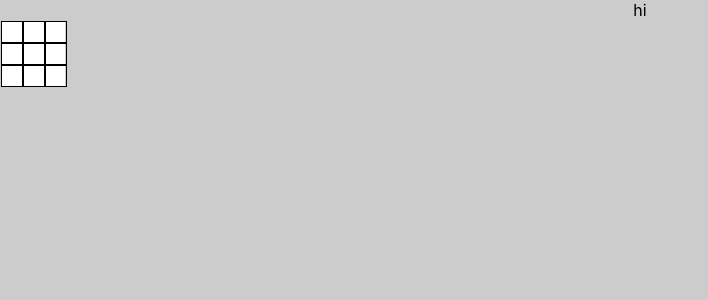
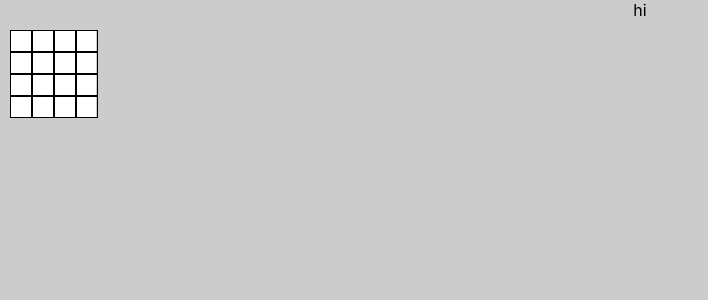
Before and after one commit to jarmbrust/gameoflife_v2, a React (Create React App) app: page / in a window 1280 px wide. Shown: the top 300 px of the page, without its empty margins (0-708 px from the left). Built offline with nearby package versions, Linux system fonts and the light colour scheme.

Commit message:
4x4 test

```diff
--- a/src/Components/CellGrid.jsx
+++ b/src/Components/CellGrid.jsx
@@ -18,8 +18,8 @@ const CellGrid = () => {
       <Wrapper>
         hi
         <GridWrapper>
-          <Grid cellNum={3}>
-            {createCell(3)}
+          <Grid cellNum={4}>
+            {createCell(4)}
           </Grid>
         </GridWrapper>
       </Wrapper>
@@ -33,18 +33,16 @@ const Wrapper = styled.div`
 `;
 
 const GridWrapper = styled.div`
-  max-width: 64px;
-  margin: 1px;
+  max-width: 86px;
+  margin: 10px;
 `;
 
 const Grid = styled.div`
   display: grid;
   grid-template-columns: repeat(${props=> props.cellNum}, 1fr);
   grid-template-rows: repeat(${props=> props.cellNum}, 1fr);
-  ${'' /* grid-row-end: 3; */}
   background-color: white;
   grid-gap: 0;
-
 `;
 
 const Cell = styled.div`
```
